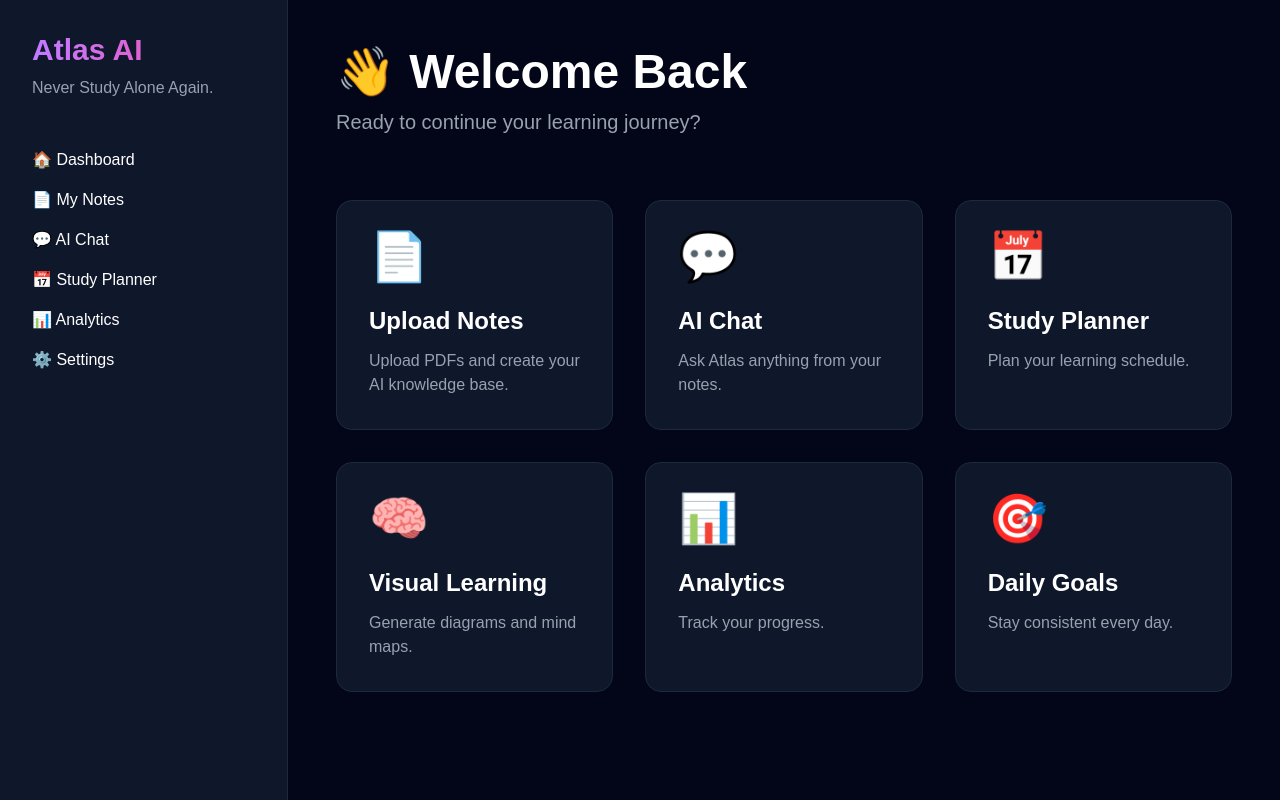
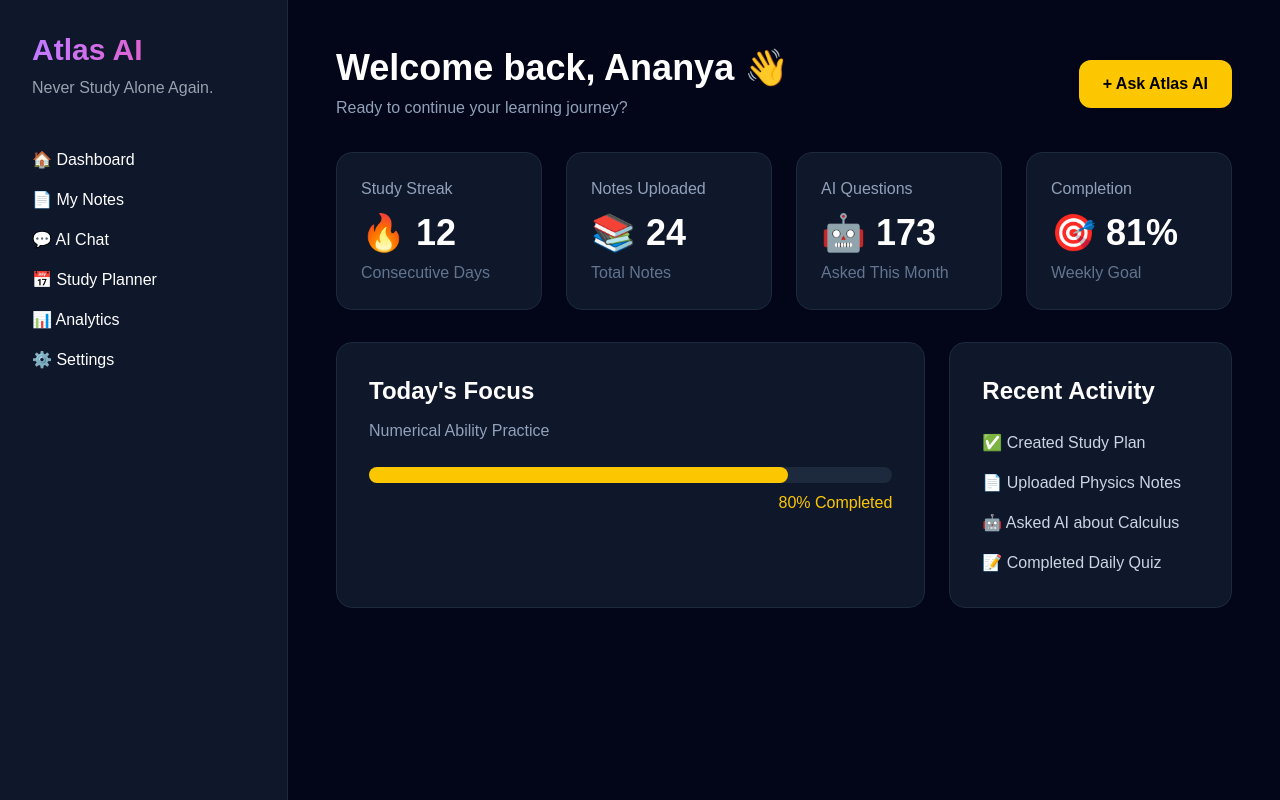
Before and after one commit to ananyashreeas/atlas-ai, a Next.js app: page /dashboard in a window 1280 px wide. Built offline with nearby package versions, Linux system fonts and the light colour scheme.

Commit message:
Implemented interactive AI chat with React state

```diff
--- a/app/dashboard/chat/page.tsx
+++ b/app/dashboard/chat/page.tsx
@@ -1,3 +1,54 @@
-export default function Page() {
-  return <h1 className="text-4xl font-bold">Coming Soon 🚀</h1>;
+"use client";
+
+import { useState } from "react";
+
+import ChatHeader from "@/components/ChatHeader";
+import ChatMessage from "@/components/ChatMessage";
+import ChatInput from "@/components/ChatInput";
+
+type Message = {
+  sender: "user" | "ai";
+  message: string;
+};
+
+export default function ChatPage() {
+  const [messages, setMessages] = useState<Message[]>([
+    {
+      sender: "ai",
+      message:
+        "Hello Ananya! I'm Atlas AI. Ask me anything about your studies.",
+    },
+  ]);
+
+  const handleSend = (message: string) => {
+    setMessages((prev) => [
+      ...prev,
+      {
+        sender: "user",
+        message,
+      },
+    ]);
+  };
+
+  return (
+    <div className="flex flex-col h-[88vh]">
+
+      <ChatHeader />
+
+      <div className="flex-1 overflow-y-auto py-8 space-y-6">
+
+        {messages.map((msg, index) => (
+          <ChatMessage
+            key={index}
+            sender={msg.sender}
+            message={msg.message}
+          />
+        ))}
+
+      </div>
+
+      <ChatInput onSend={handleSend} />
+
+    </div>
+  );
 }
--- a/app/dashboard/page.tsx
+++ b/app/dashboard/page.tsx
@@ -1,55 +1,137 @@
-import DashboardCard from "@/components/DashboardCard";
+export default function DashboardPage() {
+  return (
+    <div className="space-y-8">
 
-export default function Dashboard() {
-  return (
-    <>
-      <h1 className="text-5xl font-bold">
-        👋 Welcome Back
-      </h1>
+      {/* Header */}
 
-      <p className="text-gray-400 mt-3 text-xl">
-        Ready to continue your learning journey?
-      </p>
+      <div className="flex items-center justify-between">
 
-      <div className="grid md:grid-cols-3 gap-8 mt-16">
+        <div>
+          <h1 className="text-4xl font-bold">
+            Welcome back, Ananya 👋
+          </h1>
 
-        <DashboardCard
-          icon="📄"
-          title="Upload Notes"
-          description="Upload PDFs and create your AI knowledge base."
-        />
+          <p className="text-slate-400 mt-2">
+            Ready to continue your learning journey?
+          </p>
+        </div>
 
-        <DashboardCard
-          icon="💬"
-          title="AI Chat"
-          description="Ask Atlas anything from your notes."
-        />
-
-        <DashboardCard
-          icon="📅"
-          title="Study Planner"
-          description="Plan your learning schedule."
-        />
-
-        <DashboardCard
-          icon="🧠"
-          title="Visual Learning"
-          description="Generate diagrams and mind maps."
-        />
-
-        <DashboardCard
-          icon="📊"
-          title="Analytics"
-          description="Track your progress."
-        />
-
-        <DashboardCard
-          icon="🎯"
-          title="Daily Goals"
-          description="Stay consistent every day."
-        />
+        <button className="bg-yellow-400 text-black font-semibold px-6 py-3 rounded-xl hover:bg-yellow-300 transition">
+          + Ask Atlas AI
+        </button>
 
       </div>
-    </>
+
+      {/* Statistics */}
+
+      <div className="grid md:grid-cols-2 xl:grid-cols-4 gap-6">
+
+        <div className="bg-slate-900 rounded-2xl p-6 border border-slate-800">
+          <p className="text-slate-400">
+            Study Streak
+          </p>
+
+          <h2 className="text-4xl font-bold mt-3">
+            🔥 12
+          </h2>
+
+          <p className="text-slate-500 mt-2">
+            Consecutive Days
+          </p>
+        </div>
+
+        <div className="bg-slate-900 rounded-2xl p-6 border border-slate-800">
+          <p className="text-slate-400">
+            Notes Uploaded
+          </p>
+
+          <h2 className="text-4xl font-bold mt-3">
+            📚 24
+          </h2>
+
+          <p className="text-slate-500 mt-2">
+            Total Notes
+          </p>
+        </div>
+
+        <div className="bg-slate-900 rounded-2xl p-6 border border-slate-800">
+          <p className="text-slate-400">
+            AI Questions
+          </p>
+
+          <h2 className="text-4xl font-bold mt-3">
+            🤖 173
+          </h2>
+
+          <p className="text-slate-500 mt-2">
+            Asked This Month
+          </p>
+        </div>
+
+        <div className="bg-slate-900 rounded-2xl p-6 border border-slate-800">
+          <p className="text-slate-400">
+            Completion
+          </p>
+
+          <h2 className="text-4xl font-bold mt-3">
+            🎯 81%
+          </h2>
+
+          <p className="text-slate-500 mt-2">
+            Weekly Goal
+          </p>
+        </div>
+
+      </div>
+
+      {/* Main Section */}
+
+      <div className="grid lg:grid-cols-3 gap-6">
+
+        <div className="lg:col-span-2 bg-slate-900 rounded-2xl p-8 border border-slate-800">
+
+          <h2 className="text-2xl font-bold">
+            Today's Focus
+          </h2>
+
+          <p className="text-slate-400 mt-3">
+            Numerical Ability Practice
+          </p>
+
+          <div className="w-full bg-slate-800 rounded-full h-4 mt-6">
+
+            <div className="bg-yellow-400 h-4 rounded-full w-4/5"></div>
+
+          </div>
+
+          <p className="text-right mt-2 text-yellow-400">
+            80% Completed
+          </p>
+
+        </div>
+
+        <div className="bg-slate-900 rounded-2xl p-8 border border-slate-800">
+
+          <h2 className="text-2xl font-bold">
+            Recent Activity
+          </h2>
+
+          <ul className="mt-6 space-y-4 text-slate-300">
+
+            <li>✅ Created Study Plan</li>
+
+            <li>📄 Uploaded Physics Notes</li>
+
+            <li>🤖 Asked AI about Calculus</li>
+
+            <li>📝 Completed Daily Quiz</li>
+
+          </ul>
+
+        </div>
+
+      </div>
+
+    </div>
   );
 }
--- a/app/dashboard/planner/page.tsx
+++ b/app/dashboard/planner/page.tsx
@@ -0,0 +1,3 @@
+export default function Page() {
+  return <h1 className="text-4xl font-bold">Coming Soon 🚀</h1>;
+}
--- /dev/null
+++ b/components/ChatHeader.tsx
@@ -0,0 +1,13 @@
+export default function ChatHeader() {
+  return (
+    <div className="border-b border-slate-800 pb-5">
+      <h1 className="text-3xl font-bold">
+        Atlas AI Chat
+      </h1>
+
+      <p className="text-slate-400 mt-2">
+        Your personal AI study assistant.
+      </p>
+    </div>
+  );
+}
--- /dev/null
+++ b/components/ChatInput.tsx
@@ -0,0 +1,41 @@
+"use client";
+
+import { useState } from "react";
+
+type ChatInputProps = {
+  onSend: (message: string) => void;
+};
+
+export default function ChatInput({ onSend }: ChatInputProps) {
+  const [message, setMessage] = useState("");
+
+  const handleSend = () => {
+    if (message.trim() === "") return;
+
+    onSend(message);
+    setMessage("");
+  };
+
+  return (
+    <div className="border-t border-slate-800 pt-6">
+      <div className="flex gap-4">
+
+        <input
+          type="text"
+          value={message}
+          onChange={(e) => setMessage(e.target.value)}
+          placeholder="Ask Atlas AI anything..."
+          className="flex-1 bg-slate-900 border border-slate-700 rounded-xl px-5 py-4 outline-none focus:border-yellow-400"
+        />
+
+        <button
+          onClick={handleSend}
+          className="bg-yellow-400 text-black font-semibold px-8 rounded-xl hover:bg-yellow-300 transition"
+        >
+          Send
+        </button>
+
+      </div>
+    </div>
+  );
+}
--- /dev/null
+++ b/components/ChatMessage.tsx
@@ -0,0 +1,35 @@
+type ChatMessageProps = {
+  sender: "user" | "ai";
+  message: string;
+};
+
+export default function ChatMessage({
+  sender,
+  message,
+}: ChatMessageProps) {
+  const isUser = sender === "user";
+
+  return (
+    <div
+      className={`flex ${
+        isUser ? "justify-end" : "justify-start"
+      }`}
+    >
+      <div
+        className={`rounded-2xl px-6 py-4 max-w-2xl ${
+          isUser
+            ? "bg-yellow-400 text-black"
+            : "bg-slate-800 text-white"
+        }`}
+      >
+        {!isUser && (
+          <p className="font-semibold mb-2">
+            🤖 Atlas AI
+          </p>
+        )}
+
+        <p>{message}</p>
+      </div>
+    </div>
+  );
+}
```
